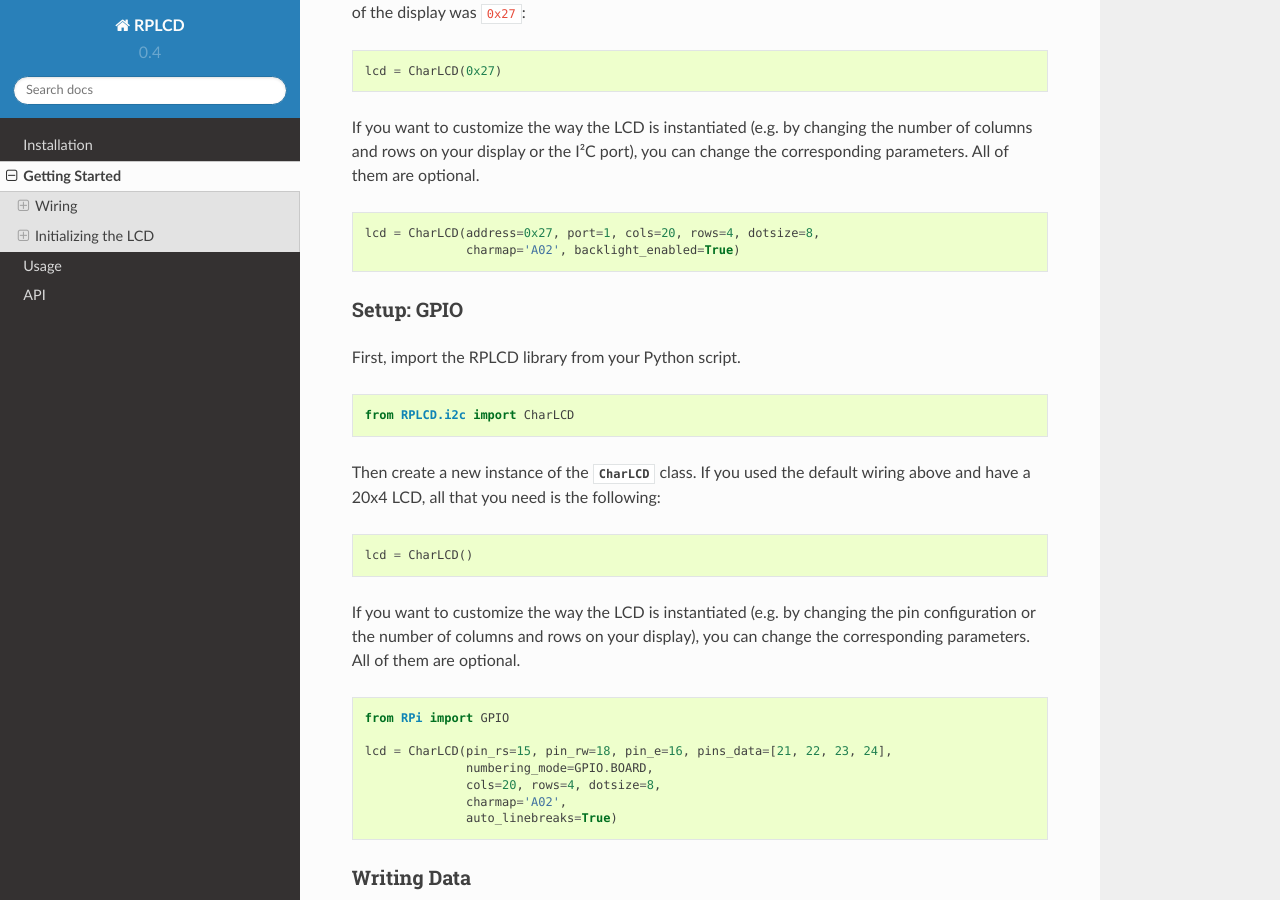
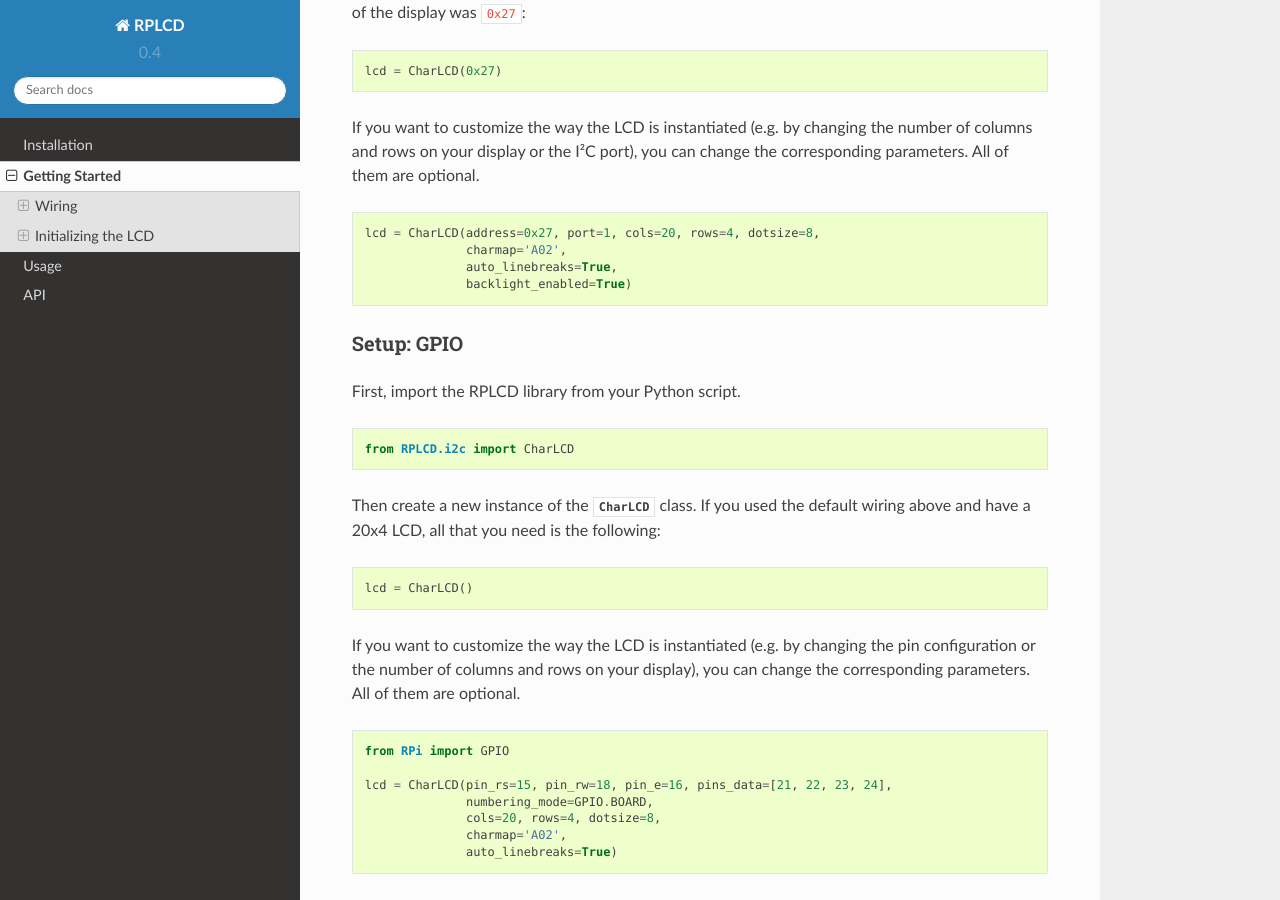
Before and after one commit to dbrgn/RPLCD, a Sphinx documentation site: the page built from docs/getting_started.rst, in a window 1280 px wide and 900 px high, scrolled down 2260 px. Built offline with Sphinx 7.4.7 and the Read the Docs theme 2.0.0, drawn with Linux system fonts in a browser that asks for light colours.

Commit message:
Add auto_linebreaks to I²C getting started docs

```diff
--- a/docs/getting_started.rst
+++ b/docs/getting_started.rst
@@ -90,7 +90,9 @@ corresponding parameters. All of them are optional.
 .. sourcecode:: python
 
     lcd = CharLCD(address=0x27, port=1, cols=20, rows=4, dotsize=8,
-                  charmap='A02', backlight_enabled=True)
+                  charmap='A02',
+                  auto_linebreaks=True,
+                  backlight_enabled=True)
 
 Setup: GPIO
 ~~~~~~~~~~~
```
